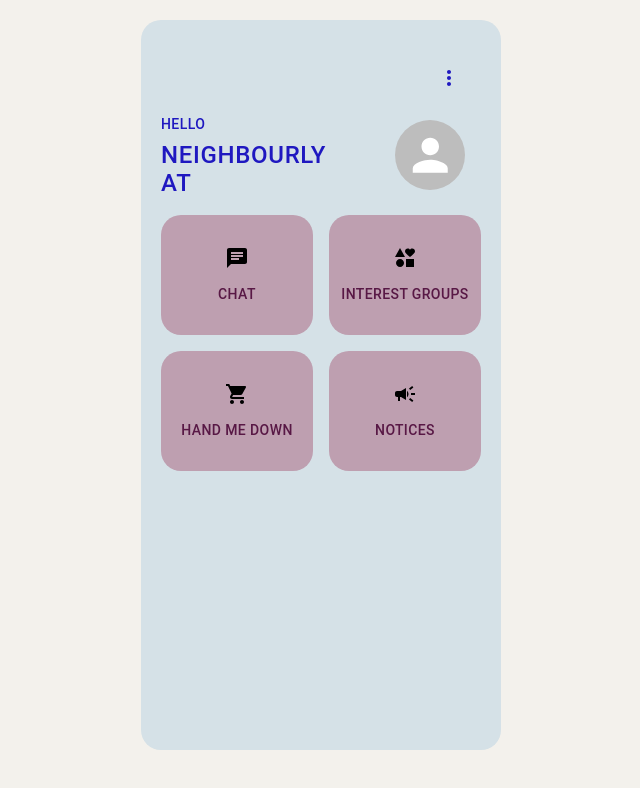
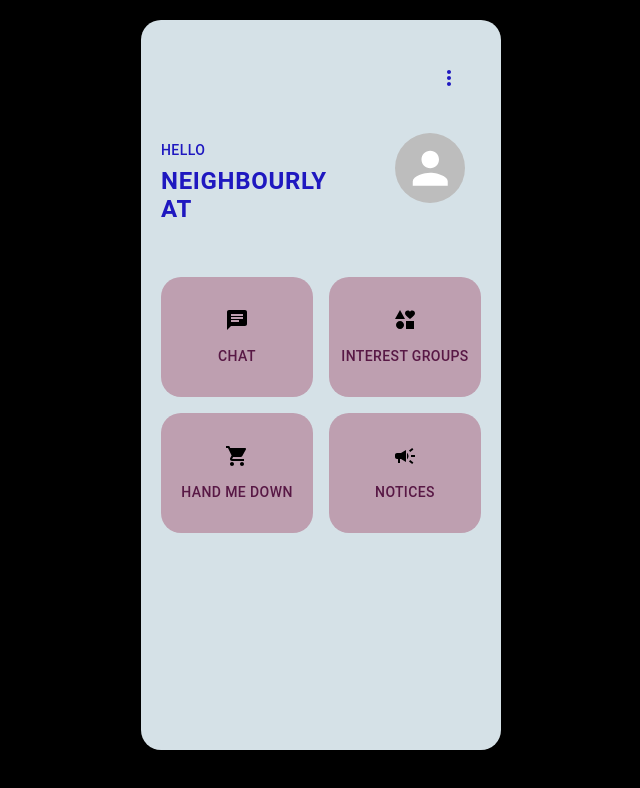
Before and after one commit to shannonssd/project-5-frontend, a React (Create React App) app: page /home in a window 1280 px wide. Shown: the top 788 px of the page, without its empty margins (319-959 px from the left). Built offline with nearby package versions, Linux system fonts and the light colour scheme.

Commit message:
Changed background colour and added line breaks to home page

```diff
--- a/src/App.css
+++ b/src/App.css
@@ -3,7 +3,7 @@ body {
 }
 :root {
   --light-color: #d5e1e7;
-  --grey-color: #f3f1ec;
+  --grey-color: #000000;
   --primary-color: #1d2770;
 }
 
--- a/src/components/pages/HomePage.jsx
+++ b/src/components/pages/HomePage.jsx
@@ -56,6 +56,7 @@ export default function HomePage() {
           spacing={1}
           marginTop="20px"
         >
+          <br />
           <Typography variant="h2" sx={{ color: mainTheme.palette.primary.main }}>
             Hello
             <br />
@@ -71,6 +72,8 @@ export default function HomePage() {
           <br />
         </Stack>
       </Stack>
+      <br />
+      <br />
       <Grid container spacing={2}>
         <Grid item xs={6}>
           <MenuCard icon={<ChatIcon />} header="Chat" onClick={goChat} />
--- a/src/theme.jsx
+++ b/src/theme.jsx
@@ -23,7 +23,7 @@ const mainTheme = createTheme(
         fontSize: 24,
         textTransform: 'uppercase',
         letterSpacing: '0.02857em',
-        fontWeight: 500,
+        fontWeight: 700,
       },
       h2: {
         fontSize: 14,
```
